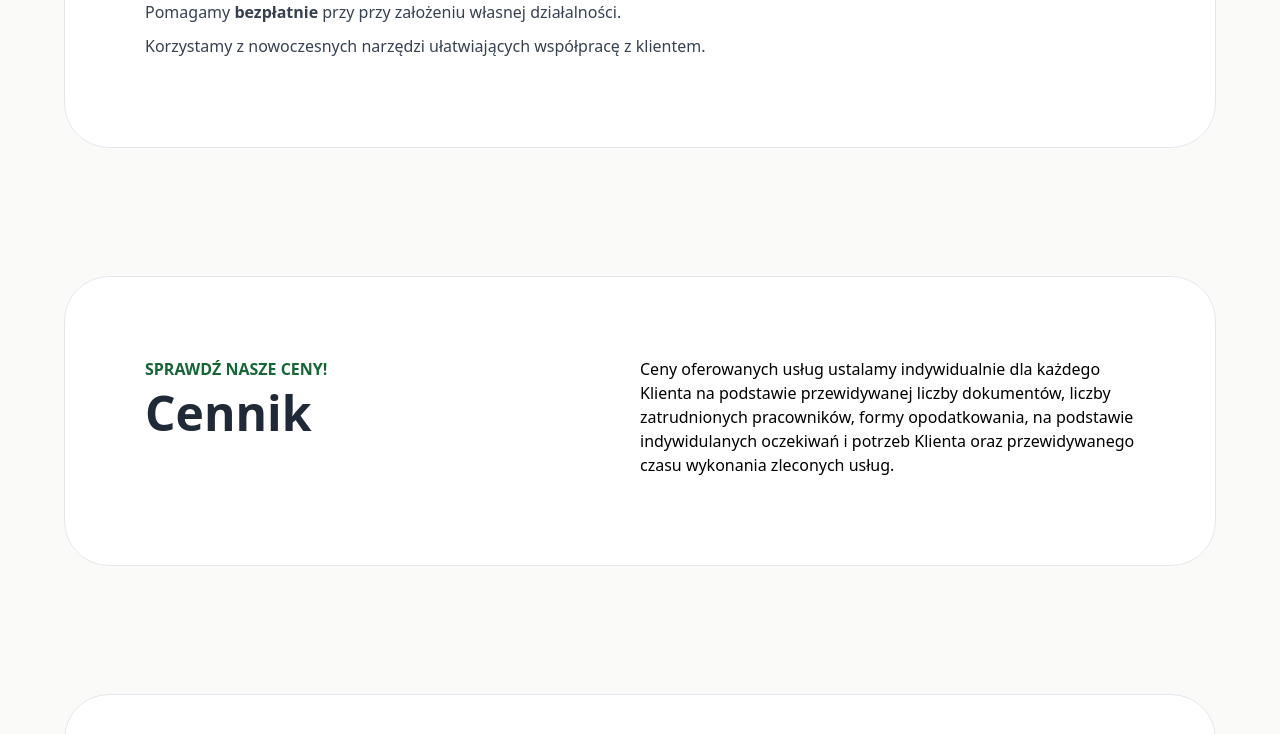
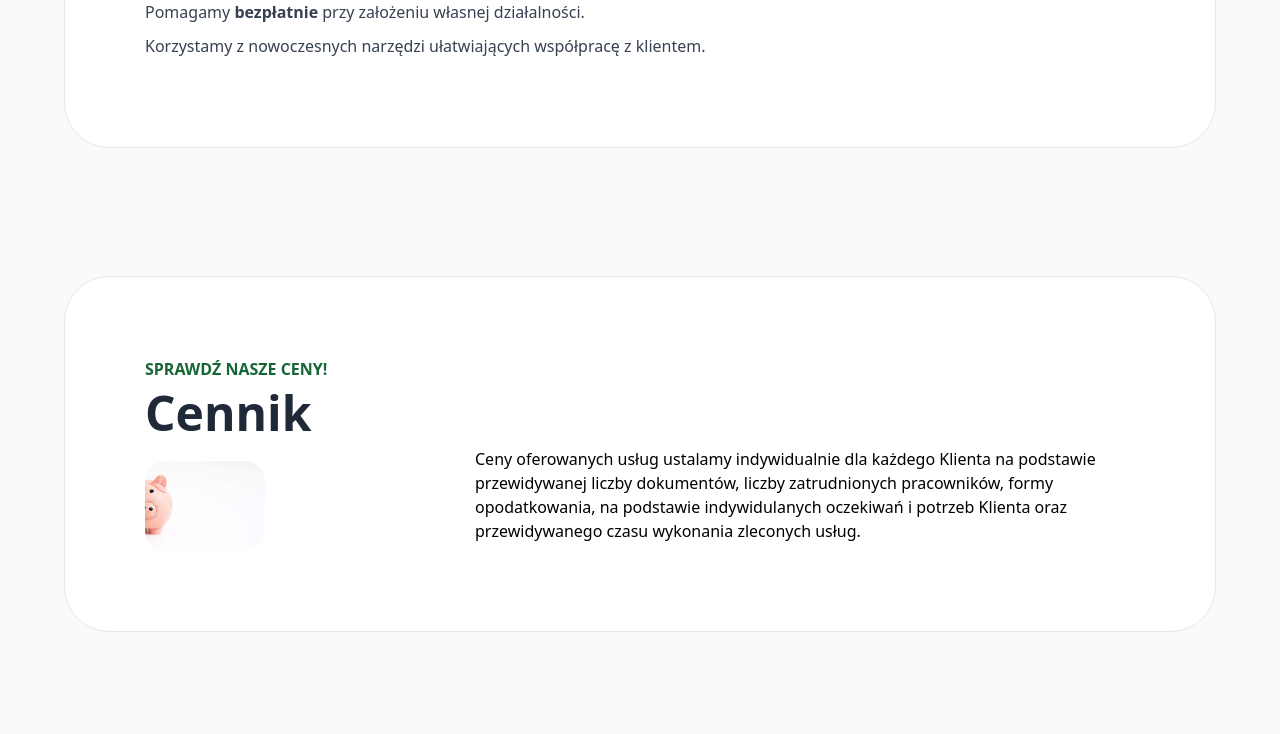
Before and after one commit to aklemba/phuadamo, a Vue app: page / in a window 1280 px wide. Shown: the part 2056-2790 px from the top of the page. Built offline with nearby package versions, Linux system fonts and the light colour scheme.

Commit message:
priceListImg

```diff
--- a/src/components/offer/Offer.vue
+++ b/src/components/offer/Offer.vue
@@ -50,7 +50,7 @@ const offerBoxes: OfferItem[] = [
       </p>
 
       <p class="paragraph">
-        Pomagamy <b>bezpłatnie</b> przy przy założeniu własnej działalności.
+        Pomagamy <b>bezpłatnie</b> przy założeniu własnej działalności.
       </p>
 
       <p class="paragraph">
--- a/src/components/priceList/PriceList.vue
+++ b/src/components/priceList/PriceList.vue
@@ -1,16 +1,40 @@
 <script setup lang="ts">
+import { onMounted } from "vue";
+import gsap from "gsap";
+import ScrollTrigger from "gsap/ScrollTrigger";
+gsap.registerPlugin(ScrollTrigger);
 
+onMounted(() => {
+  gsap.set(".priceListImg", { backgroundPosition: "100% center" });
+  const gs = gsap.to(".priceListImg", {
+    scrollTrigger: {
+      trigger: ".priceListImg-imgWrapper",
+      start: "top 90%",
+      scrub: 0,
+    },
+    backgroundPosition: "0% center",
+    ease: "none",
+  });
+
+  return () => {
+    gs.scrollTrigger?.kill();
+  };
+});
 </script>
 
 <template>
-  <div class="flex">
-    <header class="flex-1 text-center">
+  <div class="flex flex-wrap items-end">
+    <header class="basis-full md:basis-4/12 text-center">
       <span class="section-subtitle text-left"> Sprawdź nasze ceny! </span>
 
-      <h2 class="section-title text-5xl text-left">Cennik</h2>
+      <h2 class="section-title text-5xl text-left mb-3">Cennik</h2>
+
+      <div class="priceListImg-imgWrapper">
+        <div class="priceListImg" />
+      </div>
     </header>
 
-    <div class="flex-1">
+    <div class="basis-full md:basis-8/12 mb-1">
       <p>
         Ceny oferowanych usług ustalamy indywidualnie dla każdego Klienta na podstawie przewidywanej liczby dokumentów, liczby zatrudnionych pracowników, formy opodatkowania, na podstawie indywidulanych oczekiwań i potrzeb Klienta oraz przewidywanego czasu wykonania zleconych usług.
       </p>
@@ -22,4 +46,22 @@
 .offer-section {
   padding: 6rem 0;
 }
+
+.priceListImg-imgWrapper {
+  width: 120px;
+  height: 90px;
+  border-radius: 45px 0;
+}
+
+.priceListImg {
+  background-image: url("./priceList.jpg");
+  background-repeat: no-repeat;
+  background-position: 0 center;
+  background-size: cover;
+  transition: 1.2s;
+  overflow: hidden;
+  border-radius: 20px;
+  width: 100%;
+  height: 100%;
+}
 </style>
```
Also changed, not shown: src/components/priceList/priceList.jpg (added).
